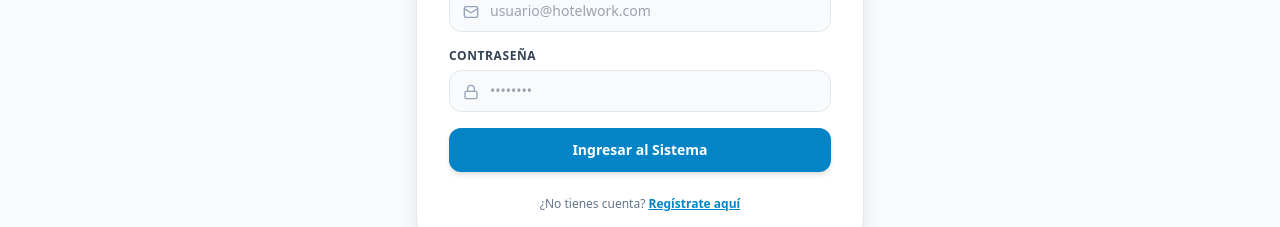
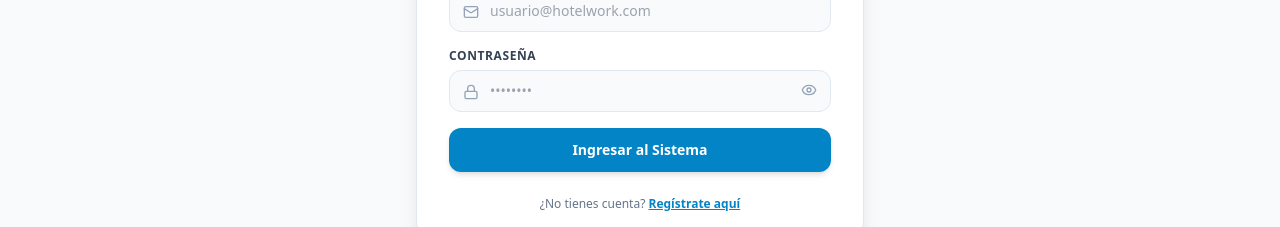
Before and after one commit to santiagobillada05-pixel/hotelwork, a React (Vite) app in the folder frontend/: page /login in a window 1280 px wide. Shown: the part 431-658 px from the top of the page. Built offline with nearby package versions, Linux system fonts and the light colour scheme; no server answers.

Commit message:
feat: add password visibility toggle eye icon across login, registration, and staff forms

```diff
--- a/frontend/src/pages/LoginPage.jsx
+++ b/frontend/src/pages/LoginPage.jsx
@@ -1,11 +1,12 @@
 import React, { useState } from 'react';
 import { Link, useNavigate, useLocation } from 'react-router-dom';
 import { useAuthStore } from '../store/authStore';
-import { Hotel, Mail, Lock, AlertCircle, Loader2, KeyRound } from 'lucide-react';
+import { Hotel, Mail, Lock, AlertCircle, Loader2, KeyRound, Eye, EyeOff } from 'lucide-react';
 
 export default function LoginPage() {
   const [email, setEmail] = useState('');
   const [password, setPassword] = useState('');
+  const [showPassword, setShowPassword] = useState(false);
   const { login, loading, error, clearError } = useAuthStore();
   const navigate = useNavigate();
   const location = useLocation();
@@ -81,13 +82,22 @@ export default function LoginPage() {
             <div className="relative">
               <Lock className="w-4 h-4 text-slate-400 absolute left-3.5 top-3.5" />
               <input
-                type="password"
+                type={showPassword ? 'text' : 'password'}
                 required
                 value={password}
                 onChange={(e) => setPassword(e.target.value)}
                 placeholder="••••••••"
-                className="w-full bg-slate-50 dark:bg-slate-900/50 border border-slate-200 dark:border-slate-700 rounded-xl pl-10 pr-4 py-2.5 text-sm text-slate-800 dark:text-slate-100 focus:outline-none focus:ring-2 focus:ring-brand-500 focus:bg-white dark:bg-slate-800 transition-all font-medium"
+                className="w-full bg-slate-50 dark:bg-slate-900/50 border border-slate-200 dark:border-slate-700 rounded-xl pl-10 pr-11 py-2.5 text-sm text-slate-800 dark:text-slate-100 focus:outline-none focus:ring-2 focus:ring-brand-500 focus:bg-white dark:bg-slate-800 transition-all font-medium"
               />
+              <button
+                type="button"
+                onClick={() => setShowPassword(!showPassword)}
+                className="absolute right-3.5 top-3 text-slate-400 hover:text-slate-600 dark:hover:text-slate-200 transition-colors focus:outline-none"
+                title={showPassword ? "Ocultar contraseña" : "Ver contraseña"}
+                aria-label={showPassword ? "Ocultar contraseña" : "Ver contraseña"}
+              >
+                {showPassword ? <EyeOff className="w-4 h-4" /> : <Eye className="w-4 h-4" />}
+              </button>
             </div>
           </div>
 
--- a/frontend/src/pages/RegisterPage.jsx
+++ b/frontend/src/pages/RegisterPage.jsx
@@ -15,10 +15,13 @@ import {
   ExternalLink,
   CheckCircle2,
   DollarSign,
-  Scale
+  Scale,
+  Eye,
+  EyeOff
 } from 'lucide-react';
 
 export default function RegisterPage() {
+  const [showPassword, setShowPassword] = useState(false);
   const [formData, setFormData] = useState({
     email: '',
     password: '',
@@ -157,15 +160,24 @@ export default function RegisterPage() {
             <div className="relative">
               <Lock className="w-4 h-4 text-slate-400 absolute left-3.5 top-3.5" />
               <input
-                type="password"
+                type={showPassword ? 'text' : 'password'}
                 required
                 minLength={8}
                 name="password"
                 value={formData.password}
                 onChange={handleChange}
                 placeholder="••••••••"
-                className="w-full bg-slate-50 dark:bg-slate-900/50 border border-slate-200 dark:border-slate-700 rounded-xl pl-10 pr-4 py-2.5 text-sm text-slate-800 dark:text-slate-100 focus:outline-none focus:ring-2 focus:ring-brand-500 font-medium"
+                className="w-full bg-slate-50 dark:bg-slate-900/50 border border-slate-200 dark:border-slate-700 rounded-xl pl-10 pr-11 py-2.5 text-sm text-slate-800 dark:text-slate-100 focus:outline-none focus:ring-2 focus:ring-brand-500 font-medium"
               />
+              <button
+                type="button"
+                onClick={() => setShowPassword(!showPassword)}
+                className="absolute right-3.5 top-3 text-slate-400 hover:text-slate-600 dark:hover:text-slate-200 transition-colors focus:outline-none"
+                title={showPassword ? "Ocultar contraseña" : "Ver contraseña"}
+                aria-label={showPassword ? "Ocultar contraseña" : "Ver contraseña"}
+              >
+                {showPassword ? <EyeOff className="w-4 h-4" /> : <Eye className="w-4 h-4" />}
+              </button>
             </div>
           </div>
 
--- a/frontend/src/pages/admin/RegisterStaffPage.jsx
+++ b/frontend/src/pages/admin/RegisterStaffPage.jsx
@@ -7,10 +7,13 @@ import {
   Loader2,
   AlertCircle,
   CheckCircle2,
+  Eye,
+  EyeOff,
 } from 'lucide-react';
 
 export default function RegisterStaffPage() {
   const navigate = useNavigate();
+  const [showPassword, setShowPassword] = useState(false);
   const [form, setForm] = useState({
     first_name: '',
     last_name: '',
@@ -124,16 +127,27 @@ export default function RegisterStaffPage() {
 
             <div>
               <label className="block text-xs font-bold text-slate-600 dark:text-slate-300 mb-1">Contraseña *</label>
+              <div className="relative">
                 <input
-                type="password"
+                  type={showPassword ? 'text' : 'password'}
                   name="password"
                   value={form.password}
                   onChange={handleChange}
                   required
                   minLength={8}
-                className="w-full bg-slate-50 dark:bg-slate-900/50 border border-slate-200 dark:border-slate-700 rounded-xl px-3 py-2.5 text-sm focus:ring-2 focus:ring-brand-500 focus:outline-none"
+                  className="w-full bg-slate-50 dark:bg-slate-900/50 border border-slate-200 dark:border-slate-700 rounded-xl pl-3 pr-10 py-2.5 text-sm focus:ring-2 focus:ring-brand-500 focus:outline-none"
                   placeholder="Mínimo 8 caracteres"
                 />
+                <button
+                  type="button"
+                  onClick={() => setShowPassword(!showPassword)}
+                  className="absolute right-3 top-3 text-slate-400 hover:text-slate-600 dark:hover:text-slate-200 transition-colors focus:outline-none"
+                  title={showPassword ? "Ocultar contraseña" : "Ver contraseña"}
+                  aria-label={showPassword ? "Ocultar contraseña" : "Ver contraseña"}
+                >
+                  {showPassword ? <EyeOff className="w-4 h-4" /> : <Eye className="w-4 h-4" />}
+                </button>
+              </div>
             </div>
 
             <div>
```
Lines whose indentation alone changed are shown as unchanged.
